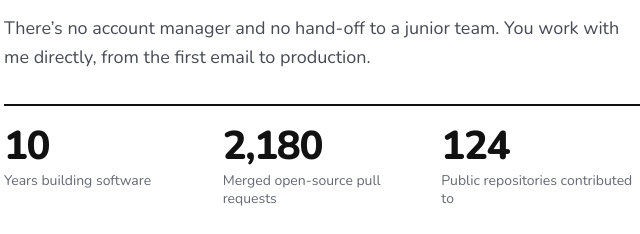
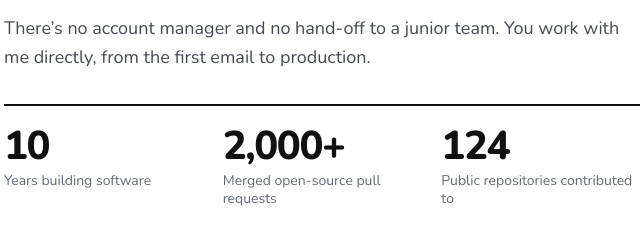
Before and after one commit to bitecodehq/bitecode.ltd, a plain HTML site: page site/index.html in a window 1280 px wide. Shown: the part 3020-3254 px from the top of the page, 380-1020 px from the left. Drawn offline with Linux system fonts and the light colour scheme.

Commit message:
fix: round merged pull request count to 2,000+
An exact count goes stale as more pull requests merge.

Co-Authored-By: Claude Opus 5.5 <noreply@anthropic.com>

```diff
--- a/site/index.html
+++ b/site/index.html
@@ -134,7 +134,7 @@
             <p>There’s no account manager and no hand-off to a junior team. You work with me directly, from the first email to production.</p>
             <dl class="founder-facts">
               <div><dt>Years building software</dt><dd>10</dd></div>
-              <div><dt>Merged open-source pull requests</dt><dd>2,180</dd></div>
+              <div><dt>Merged open-source pull requests</dt><dd>2,000+</dd></div>
               <div><dt>Public repositories contributed to</dt><dd>124</dd></div>
             </dl>
             <ul class="founder-links">
```
